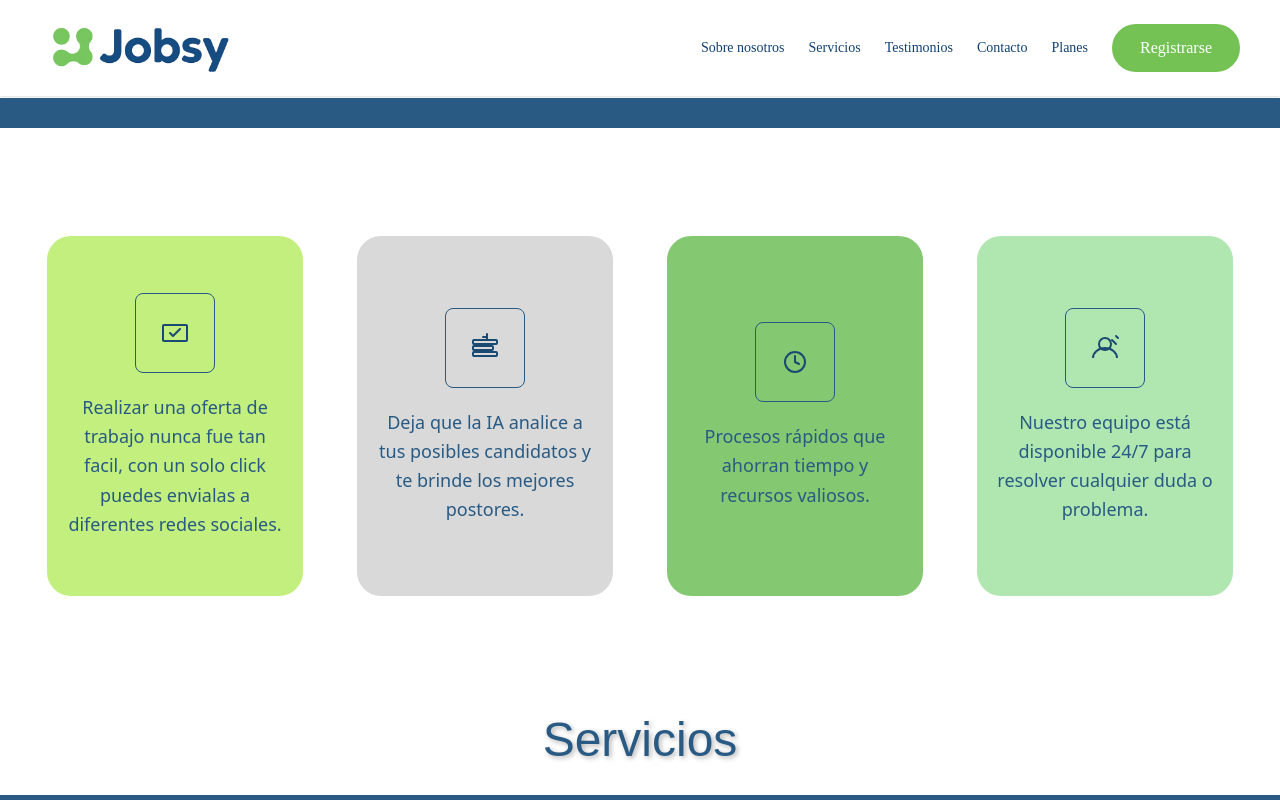
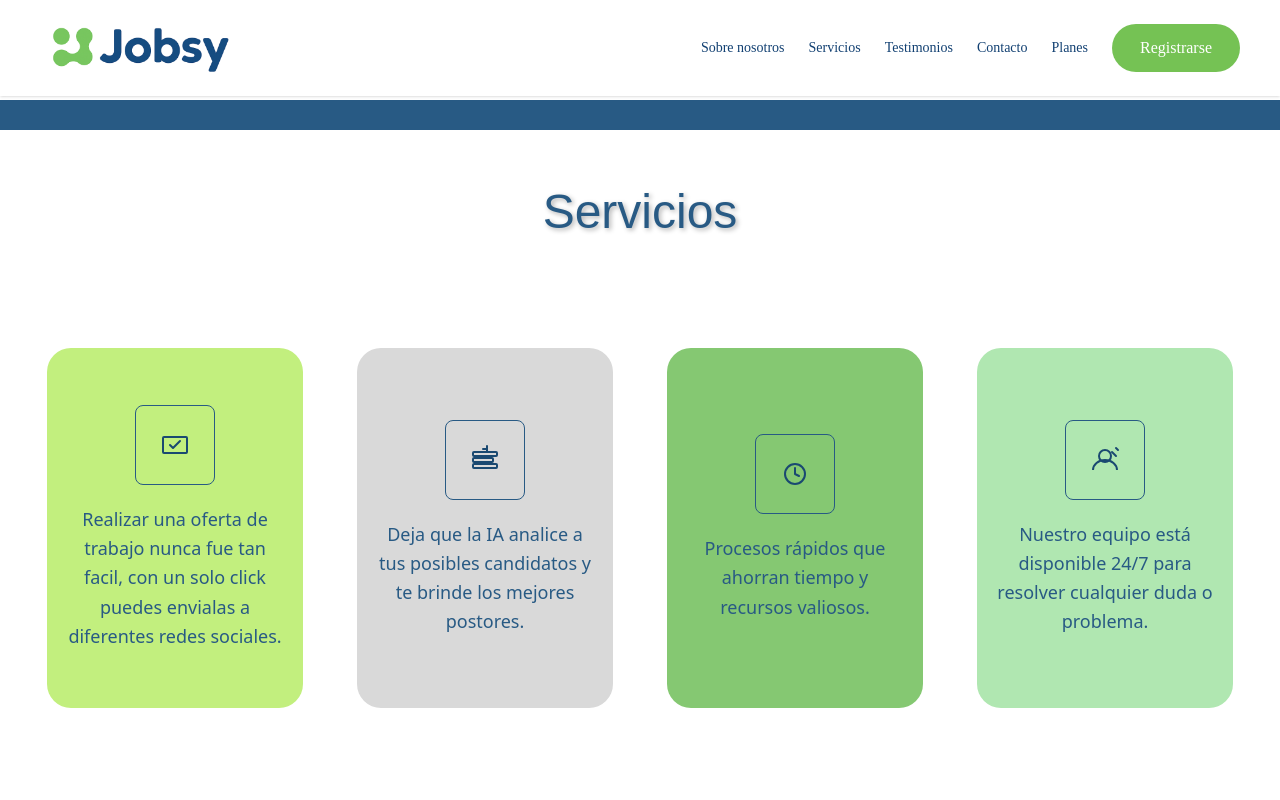
Before and after one commit to Aplicaciones-WEB-Report/Landing-Page-, a React (Vite) app: page /servicios in a window 1280 px wide. Shown: the top 800 px of the page. Built offline with nearby package versions, Linux system fonts and the light colour scheme; the HTML template or start-up script is replaced by a standard one; a web font is replaced by a local one.

Commit message:
fix:update ContentService

```diff
--- a/src/pages/Servicios/ContentService/index.jsx
+++ b/src/pages/Servicios/ContentService/index.jsx
@@ -1,26 +1,37 @@
+import { useEffect, useState } from "react";
 import Card1 from "../Card1";
 import Card2 from "../Card2";
 import Card3 from "../Card3";
 import Card4 from "../card4";
 
-function ContentService(){
+function ContentService() {
+    const [visible, setVisible] = useState(false);
+
+    useEffect(() => {
+        setTimeout(() => {
+            setVisible(true);
+        }, 80);
+    }, []);
+
     return (
-        <section className="w-full px-5">
-            <div className="absolute top-[98px] left-0 w-full h-[30px] bg-[#285A84]"></div>
+        <section className={`w-full px-5 transition-opacity duration-1000 transform ${visible ? "opacity-100 translate-y-0" : "opacity-0 translate-y-6"}`}>
+            <div className="absolute -mt-22 left-0 w-full h-[30px] bg-[#285A84]"></div>
             <div className="absolute top-[795px] left-0 w-full h-[30px] bg-[#285A84]"></div>
 
-            <div className="flex justify-around mt-35">
+            <div className="text-center mt-23">
+                <h1 className="text-5xl" style={{ textShadow: '2px 2px 5px rgba(0, 0, 0, 0.3)', color: '#285A84', fontFamily: 'Poppins, sans-serif' }}>
+                    Servicios
+                </h1>
+            </div>
+
+            <div className="flex justify-around mt-28">
                 <Card1 />
                 <Card2 />
                 <Card3 />
                 <Card4 />
             </div>
+        </section>
+    );
+}
 
-            <div className="text-center mt-30" >
-                <h1 className="text-5xl" style={{textShadow: '2px 2px 5px rgba(0, 0, 0, 0.3)',color: '#285A84', fontFamily: 'Poppins, sans-serif'}}>
-                    Servicios</h1>
-            </div>
-        </section>
-      );
-}
 export default ContentService;
```
